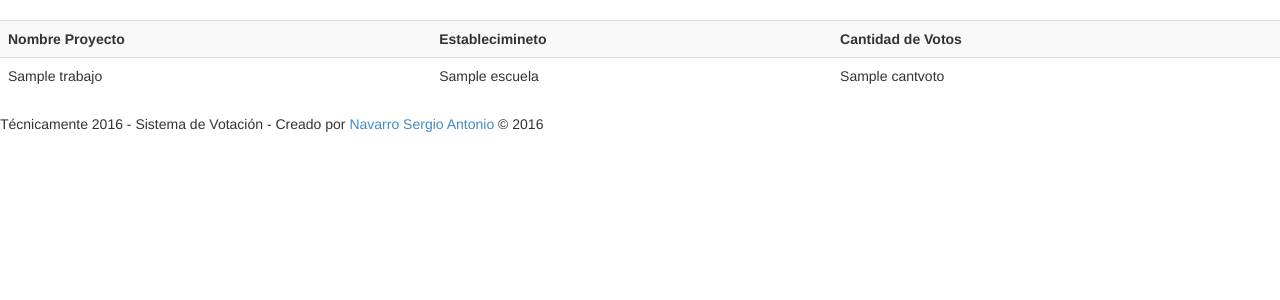
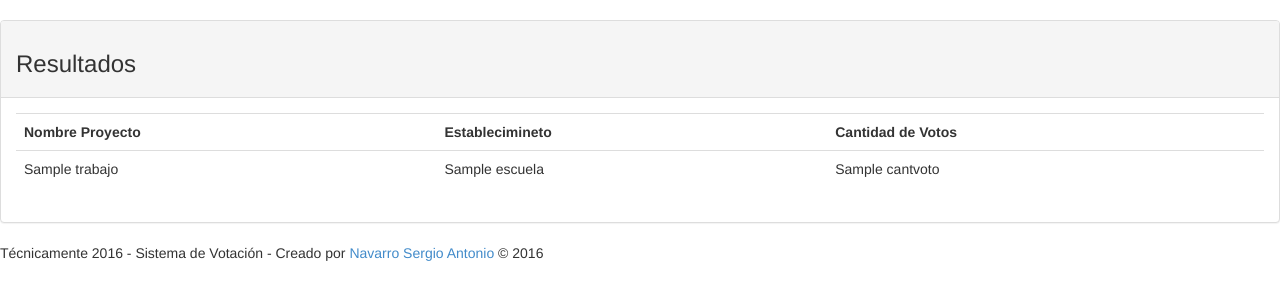
Before and after one commit to sirdio/asignaciones, a Symfony app: template src/AppBundle/Resources/views/Reportes/resultadosvotos.html.twig in a window 1280 px wide. Shown: the part 52-352 px from the top of the page. Run offline with Twig, Linux system fonts and the light colour scheme; the template is opened without the code that fills it: most values are stand-ins (such as "Sample title", 1, 10 or a date in 2020); some libraries are stand-ins or nearby versions.

Commit message:
reportes13

```diff
--- a/src/AppBundle/Resources/views/Reportes/resultadosvotos.html.twig
+++ b/src/AppBundle/Resources/views/Reportes/resultadosvotos.html.twig
@@ -10,13 +10,19 @@
   </div><!-- /.container-fluid -->
 </nav>
 
-    <div class="table-responsive">
-      <table class="table table-striped">
+<section class="Container">
+	<div class="row">
+		<div class="col-md-12">
+			<div class="panel panel-default">
+				<div class="panel-heading">
+					<h3>Resultados</h3>
+				</div>
+				<div class="panel-body">
+                    <table class="table">
                             <tr>
                                 <th>Nombre Proyecto</th>
                                 <th>Establecimineto</th>
                                 <th>Cantidad de Votos</th>
-
                             </tr>
                         {% for trab in trabajo %}
                             <tr>
@@ -27,8 +33,10 @@
                         {% endfor %}
                     </table>
 				</div>
-
-
+			</div>
+		</div>
+	</div>
+</section>
 
 <footer>
    <p>T&eacutecnicamente 2016 - Sistema de Votaci&oacuten - Creado por <a href="https://github.com/dsyph3r">Navarro Sergio Antonio</a>
```
Lines whose indentation alone changed are shown as unchanged.
